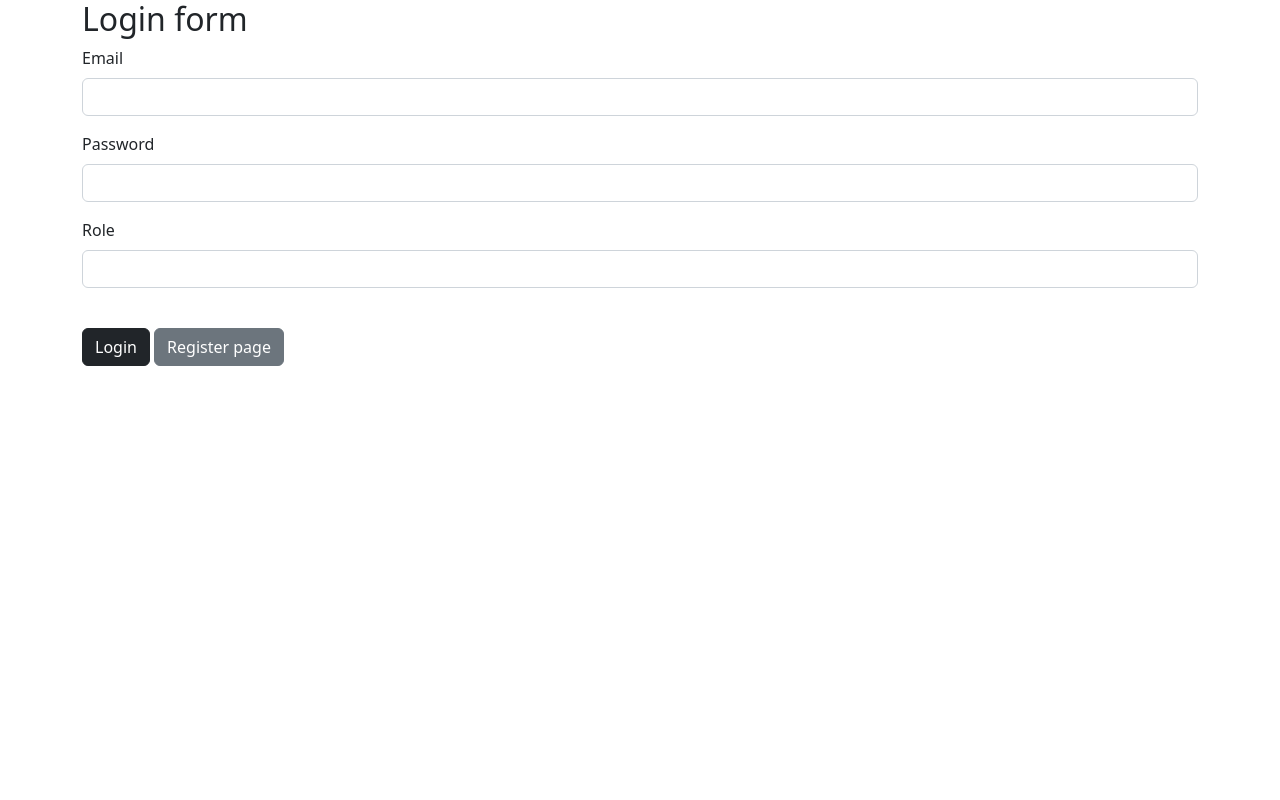
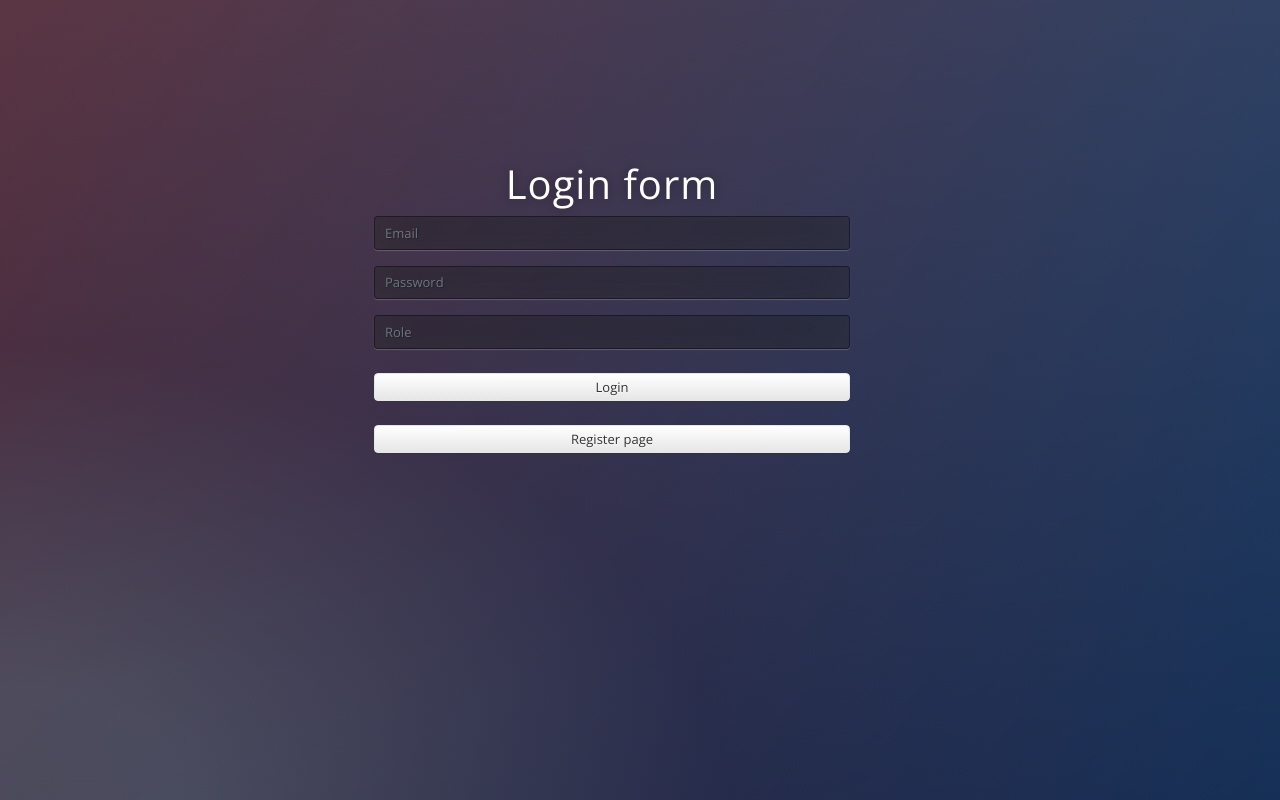
Before and after one commit to DFori/supply_chain, a Flask app: page /login in a window 1280 px wide. Run offline with Flask 3, Linux system fonts and the light colour scheme.

Commit message:
added styling

```diff
--- /dev/null
+++ b/static/css/styles.css
@@ -0,0 +1,96 @@
+@import url(https://fonts.googleapis.com/css?family=Open+Sans);
+.btn { display: inline-block; *display: inline; *zoom: 1; padding: 4px 10px 4px; margin-bottom: 0; font-size: 13px; line-height: 18px; color: #333333; text-align: center;text-shadow: 0 1px 1px rgba(255, 255, 255, 0.75); vertical-align: middle; background-color: #f5f5f5; background-image: -moz-linear-gradient(top, #ffffff, #e6e6e6); background-image: -ms-linear-gradient(top, #ffffff, #e6e6e6); background-image: -webkit-gradient(linear, 0 0, 0 100%, from(#ffffff), to(#e6e6e6)); background-image: -webkit-linear-gradient(top, #ffffff, #e6e6e6); background-image: -o-linear-gradient(top, #ffffff, #e6e6e6); background-image: linear-gradient(top, #ffffff, #e6e6e6); background-repeat: repeat-x; filter: progid:dximagetransform.microsoft.gradient(startColorstr=#ffffff, endColorstr=#e6e6e6, GradientType=0); border-color: #e6e6e6 #e6e6e6 #e6e6e6; border-color: rgba(0, 0, 0, 0.1) rgba(0, 0, 0, 0.1) rgba(0, 0, 0, 0.25); border: 1px solid #e6e6e6; -webkit-border-radius: 4px; -moz-border-radius: 4px; border-radius: 4px; -webkit-box-shadow: inset 0 1px 0 rgba(255, 255, 255, 0.2), 0 1px 2px rgba(0, 0, 0, 0.05); -moz-box-shadow: inset 0 1px 0 rgba(255, 255, 255, 0.2), 0 1px 2px rgba(0, 0, 0, 0.05); box-shadow: inset 0 1px 0 rgba(255, 255, 255, 0.2), 0 1px 2px rgba(0, 0, 0, 0.05); cursor: pointer; *margin-left: .3em; }
+.btn:hover, .btn:active, .btn.active, .btn.disabled, .btn[disabled] { background-color: #e6e6e6; }
+.btn-large { padding: 9px 14px; font-size: 15px; line-height: normal; -webkit-border-radius: 5px; -moz-border-radius: 5px; border-radius: 5px; }
+.btn:hover { color: #333333; text-decoration: none; background-color: #e6e6e6; background-position: 0 -15px; -webkit-transition: background-position 0.1s linear; -moz-transition: background-position 0.1s linear; -ms-transition: background-position 0.1s linear; -o-transition: background-position 0.1s linear; transition: background-position 0.1s linear; }
+.btn-primary, .btn-primary:hover { text-shadow: 0 -1px 0 rgba(0, 0, 0, 0.25); color: #ffffff; }
+.btn-primary.active { color: rgba(255, 255, 255, 0.75); }
+.btn-primary { background-color: #4a77d4; background-image: -moz-linear-gradient(top, #6eb6de, #4a77d4); background-image: -ms-linear-gradient(top, #6eb6de, #4a77d4); background-image: -webkit-gradient(linear, 0 0, 0 100%, from(#6eb6de), to(#4a77d4)); background-image: -webkit-linear-gradient(top, #6eb6de, #4a77d4); background-image: -o-linear-gradient(top, #6eb6de, #4a77d4); background-image: linear-gradient(top, #6eb6de, #4a77d4); background-repeat: repeat-x; filter: progid:dximagetransform.microsoft.gradient(startColorstr=#6eb6de, endColorstr=#4a77d4, GradientType=0);  border: 1px solid #3762bc; text-shadow: 1px 1px 1px rgba(0,0,0,0.4); box-shadow: inset 0 1px 0 rgba(255, 255, 255, 0.2), 0 1px 2px rgba(0, 0, 0, 0.5); }
+.btn-primary:hover, .btn-primary:active, .btn-primary.active, .btn-primary.disabled, .btn-primary[disabled] { filter: none; background-color: #4a77d4; }
+.btn-block { width: 100%; display:block; margin-bottom:20px; }
+
+* { -webkit-box-sizing:border-box; -moz-box-sizing:border-box; -ms-box-sizing:border-box; -o-box-sizing:border-box; box-sizing:border-box; }
+
+html { width: 100%; height:100%; overflow:hidden; }
+
+body {
+	width: 100%;
+	height:100%;
+	font-family: 'Open Sans', sans-serif;
+	background: #092756;
+	background: -moz-radial-gradient(0% 100%, ellipse cover, rgba(104,128,138,.4) 10%,rgba(138,114,76,0) 40%),-moz-linear-gradient(top,  rgba(57,173,219,.25) 0%, rgba(42,60,87,.4) 100%), -moz-linear-gradient(-45deg,  #670d10 0%, #092756 100%);
+	background: -webkit-radial-gradient(0% 100%, ellipse cover, rgba(104,128,138,.4) 10%,rgba(138,114,76,0) 40%), -webkit-linear-gradient(top,  rgba(57,173,219,.25) 0%,rgba(42,60,87,.4) 100%), -webkit-linear-gradient(-45deg,  #670d10 0%,#092756 100%);
+	background: -o-radial-gradient(0% 100%, ellipse cover, rgba(104,128,138,.4) 10%,rgba(138,114,76,0) 40%), -o-linear-gradient(top,  rgba(57,173,219,.25) 0%,rgba(42,60,87,.4) 100%), -o-linear-gradient(-45deg,  #670d10 0%,#092756 100%);
+	background: -ms-radial-gradient(0% 100%, ellipse cover, rgba(104,128,138,.4) 10%,rgba(138,114,76,0) 40%), -ms-linear-gradient(top,  rgba(57,173,219,.25) 0%,rgba(42,60,87,.4) 100%), -ms-linear-gradient(-45deg,  #670d10 0%,#092756 100%);
+	background: -webkit-radial-gradient(0% 100%, ellipse cover, rgba(104,128,138,.4) 10%,rgba(138,114,76,0) 40%), linear-gradient(to bottom,  rgba(57,173,219,.25) 0%,rgba(42,60,87,.4) 100%), linear-gradient(135deg,  #670d10 0%,#092756 100%);
+	filter: progid:DXImageTransform.Microsoft.gradient( startColorstr='#3E1D6D', endColorstr='#092756',GradientType=1 );
+}
+
+a {
+    text-decoration: none;
+    text-align: center;
+}
+p {
+    color: #ee6f57;
+    text-align: center;
+}
+
+.box {
+	position: absolute;
+	top: 50%;
+	left: 50%;
+	margin: -150px 0 0 -150px;
+	width:300px;
+	height:300px;
+}
+.login-box {
+	position: absolute;
+	top: 0%;
+	left: 50%;
+	margin: -150px 0 0 -150px;
+	width:300px;
+	height:300px;
+}
+.login-box {
+	position: absolute;
+	top: 0%;
+	left: 40%;
+	margin: -150px 0 0 -150px;
+	width:500px;
+	height:300px;
+}
+@media (min-width: 576px) {
+    .container, .container-md, .container-sm {
+        max-width: 540px;
+    }
+}
+.box h1 { color: #fff; text-shadow: 0 0 10px rgba(0,0,0,0.3); letter-spacing:1px; text-align:center; }
+.container {
+    margin-top: 10rem;
+	text-align: center;
+}
+.container h1 { color: #fff; text-shadow: 0 0 10px rgba(0,0,0,0.3); letter-spacing:1px; text-align:center; }
+.form-control {
+	width: 100%;
+	margin-bottom: 10px;
+	background: rgba(0,0,0,0.3);
+	border: none;
+	outline: none;
+	padding: 10px;
+	font-size: 13px;
+	color: #fff;
+	text-shadow: 1px 1px 1px rgba(0,0,0,0.3);
+	border: 1px solid rgba(0,0,0,0.3);
+	border-radius: 4px;
+	box-shadow: inset 0 -5px 45px rgba(100,100,100,0.2), 0 1px 1px rgba(255,255,255,0.2);
+	-webkit-transition: box-shadow .5s ease;
+	-moz-transition: box-shadow .5s ease;
+	-o-transition: box-shadow .5s ease;
+	-ms-transition: box-shadow .5s ease;
+	transition: box-shadow .5s ease;
+}
+.form-control:focus { box-shadow: inset 0 -5px 45px rgba(100,100,100,0.4), 0 1px 1px rgba(255,255,255,0.2); }
+.add-user{
+margin-left: 0px;
+
+}
--- a/templates/add_user.html
+++ b/templates/add_user.html
@@ -2,7 +2,7 @@
     <title>Add User</title>
 
 {% block content %}
-    <div class="container">
+    <div class="container box">
         <h1>Add User</h1>
 
         <form action="{{ url_for('add_user_form') }}" method="POST">
--- a/templates/admin/index.html
+++ /dev/null
@@ -1,5 +0,0 @@
-{% extends 'admin/master.html' %}
-
-{% block body %}
-<h1>Admin Dashboard</h1>
-{% endblock %}
--- a/templates/admin_dashboard.html
+++ b/templates/admin_dashboard.html
@@ -1,9 +1,8 @@
 {% extends 'app.html' %}
     <title>Admin Dashboard</title>
 {% block content %}
-<body>
     <h1>Admin Dashboard</h1>
-    <p><a href="{{ url_for('add_user_form') }}" class="btn btn-primary">Add User</a></p>
+    <p class="add-user"><a href="{{ url_for('add_user_form') }}" class="btn btn-primary">Add User</a></p>
 
     <h2>Users</h2>
     <table class="table table-striped">
--- a/templates/app.html
+++ b/templates/app.html
@@ -10,6 +10,10 @@
   <script src="https://cdn.jsdelivr.net/npm/jquery@3.6.4/dist/jquery.slim.min.js"></script>
   <script src="https://cdn.jsdelivr.net/npm/popper.js@1.16.1/dist/umd/popper.min.js"></script>
   <script src="https://cdn.jsdelivr.net/npm/bootstrap@4.6.2/dist/js/bootstrap.bundle.min.js"></script>
+  <link
+      rel="stylesheet"
+      href="{{ url_for('static', filename='css/styles.css')}}"
+    />
 </head>
 <body>
 
--- a/templates/login.html
+++ b/templates/login.html
@@ -2,8 +2,8 @@
 {% extends 'app.html' %}
 {% block content %}
 
-<div class="container">
-  <h2>Login form</h2>
+<div class="container box login-box">
+  <h1>Login form</h1>
 
     {% with messages = get_flashed_messages() %}
     {% if messages %}
@@ -21,8 +21,7 @@
   <form action="/login" method="POST">
     {{ form.hidden_tag() }}
     <div class="form-group">
-        {{ form.email.label(for="email")}}
-        {{ form.email(id="email", class="form-control")}}
+        {{ form.email(id="email", class="form-control", placeholder="Email")}}
 
         {% if form.email.errors %}
               <ul>
@@ -34,8 +33,7 @@
     </div>
 
     <div class="form-group">
-        {{ form.password.label(for="password")}}
-        {{ form.password(id="password", class="form-control")}}
+        {{ form.password(id="password", class="form-control", placeholder="Password")}}
 
         {% if form.password.errors %}
                 <ul>
@@ -47,8 +45,7 @@
     </div>
 
     <div class="form-group">
-        {{ form.role.label(for="role")}}
-        {{ form.role(id="role", class="form-control")}}
+        {{ form.role(id="role", class="form-control", placeholder="Role")}}
 
         {% if form.role.errors %}
                 <ul>
@@ -58,8 +55,8 @@
                 </ul>
         {% endif %}
     </div>
-    {{ form.submit(class="btn btn-dark mt-4")}}
-    <a href="/register" class="btn btn-secondary mt-4">Register page</a>
+    {{ form.submit(class="btn btn-dark mt-4 btn-block")}}
+    <a href="/register" class="btn btn-secondary mt-4 btn-block">Register page</a>
   </form>
 </div>
 
```
Also changed, not shown: main.py (+1 -11 lines), templates/index.html (+5 -2 lines), templates/register.html (+7 -11 lines).
